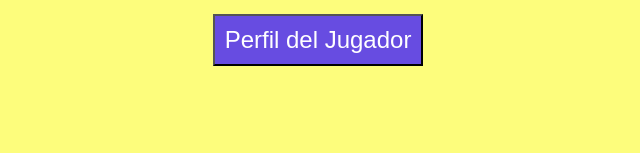
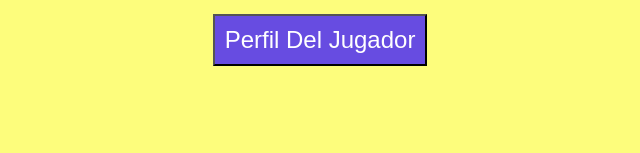
Before and after one commit to gaessena830/gamificado, a plain HTML site: page perfilestudiante1.html in a window 1280 px wide. Shown: the part 695-848 px from the top of the page, 44-684 px from the left. Drawn offline with Linux system fonts and the light colour scheme.

Commit message:
git hub startup verification

```diff
--- a/perfilestudiante1.html
+++ b/perfilestudiante1.html
@@ -19,7 +19,7 @@
                 <img class="imagenPerfil1" src="./images/perfil-blanco.png" alt="s">
             <div>
             <button type="button" class="btn btn-primary custom-btn">
-                Perfil del Jugador
+                Perfil Del Jugador
             </button>
         </div>
         </div>
--- a/style.css
+++ b/style.css
@@ -2,7 +2,6 @@ body{
     background-color: rgb(253, 253, 124);
     font-family: sans-serif;
 }
-
 h1{
     color: rgb(27, 27, 27);
     font-family: sans-serif;
@@ -10,7 +9,6 @@ h1{
     text-align: center;
     font-size: 60px;
 }
-
 .container{
     display: flex;
     justify-content: space-evenly;
@@ -30,7 +28,6 @@ h1{
     height: auto;
     aspect-ratio: 16/9;
 }
-
 .right a{
     font-family: sans-serif;
     text-decoration: none;
@@ -40,7 +37,6 @@ h1{
     font-size: 18px;
     font-weight: 700;
 }
-
 button{
     background-color: green;
     color: white;
@@ -50,7 +46,6 @@ button{
     border-radius: 15px;
     margin: 10px;
 }
-
 input{
     margin: 5px;
     height: 25px;
@@ -59,7 +54,6 @@ input{
     padding: 10px 15px;
 
 }
-
 footer{
     font-size: 20px;
     margin-top: 50px;
```
